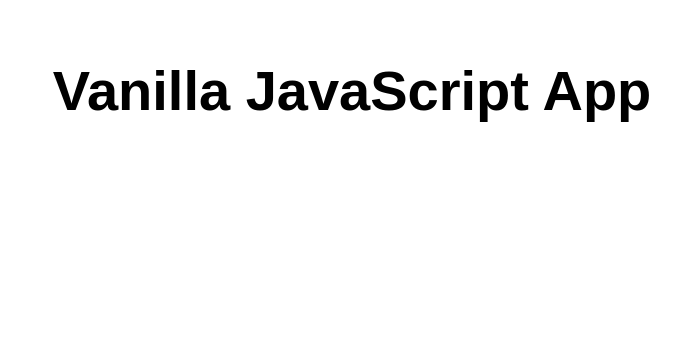
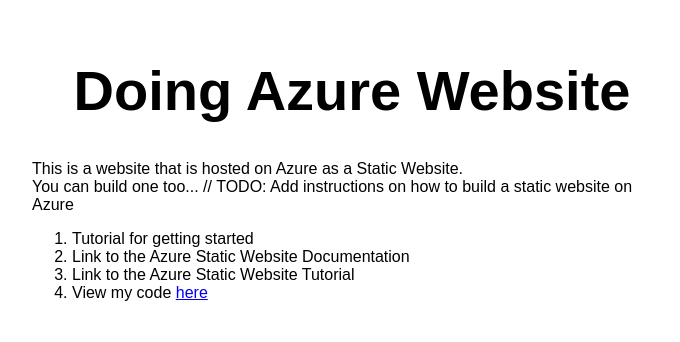
Before and after one commit to devpartners/doingazure.com, a website: page src/index.html in a window 1280 px wide. Shown: the whole page, without its empty margins (288-968 px from the left). Drawn offline with Linux system fonts and the light colour scheme.

Commit message:
Simple website

```diff
--- a/src/index.html
+++ b/src/index.html
@@ -5,12 +5,23 @@
   <meta charset="UTF-8">
   <meta name="viewport" content="width=device-width, initial-scale=1.0">
   <link rel="stylesheet" href="styles.css">
-  <title>Vanilla JavaScript App</title>
+  <title>Doing Azure Website</title>
 </head>
 
 <body>
   <main>
-    <h1>Vanilla JavaScript App</h1>
+    <h1>Doing Azure Website</h1>
+    This is a website that is hosted on Azure as a Static Website.
+    <br>
+    You can build one too...
+    // TODO: Add instructions on how to build a static website on Azure
+    <ol>
+      <li>Tutorial for getting started</li>
+      <li>Link to the Azure Static Website Documentation</li>
+      <li>Link to the Azure Static Website Tutorial</li>
+      <li>View my code <a href="https://github.com/doingazure/doingazure.com">here</a></li>
+    </ol>
+
   </main>
 </body>
 
```
